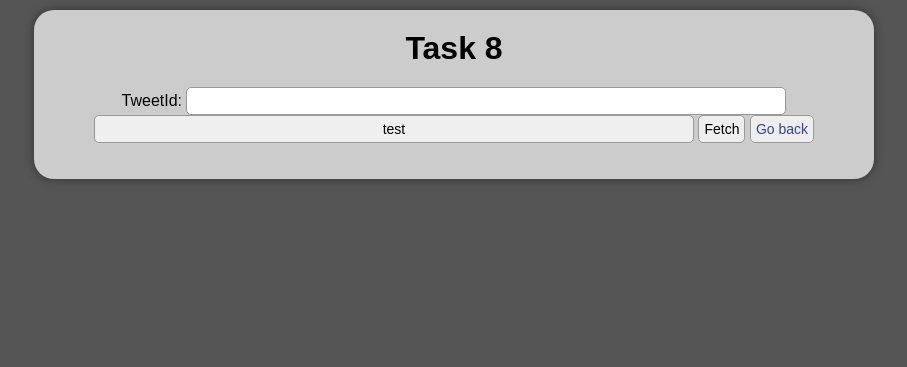
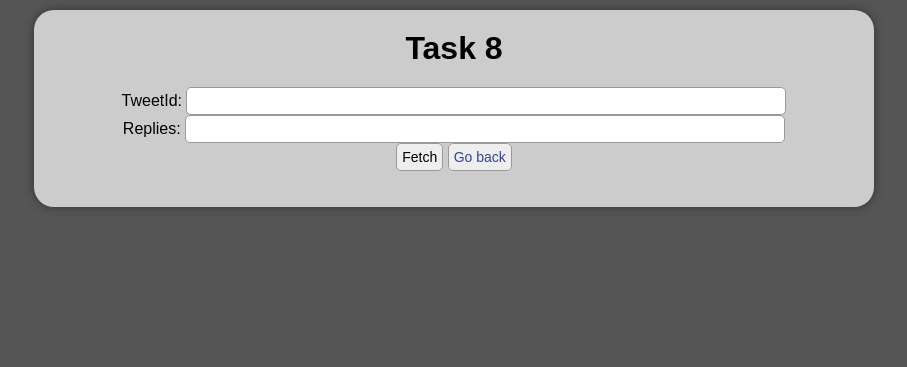
Before and after one commit to kocko/rumour-eval, a Flask app: page /fetch in a window 1280 px wide. Shown: the top 367 px of the page, without its empty margins (186-1093 px from the left). Run offline with Flask 2, Linux system fonts and the light colour scheme; parts of the project's set-up code (start-up, migrations or seed data) failed here and were passed over.

Commit message:
Implemented fetching tweet replies by passing a list of ids, because the tweepy api does not support fetching replies and so does the official Twitter API.

```diff
--- a/server.py
+++ b/server.py
@@ -41,11 +41,17 @@ def fetch_tweet_page():
 @app.route("/fetch-tweet", methods=['POST'])
 def fetch_tweet_by_id():
     tweet_id = request.form['tweet_id']
+
     create_folders(tweet_id)
     api = authenticate()
 
     tweet = api.get_status(tweet_id)
-    persist_tweet(tweet, "source-tweet")
+    persist_tweet(tweet, str(tweet.id), "source-tweet")
+
+    reply_ids = request.form['replies_list']
+    for reply_id in reply_ids.split(','):
+        reply = api.get_status(reply_id.strip())
+        persist_tweet(reply, str(tweet.id), "replies")
 
     return render_template('success.html')
 
@@ -75,9 +81,9 @@ def authenticate():
     return tweepy.API(auth)
 
 
-def persist_tweet(tweet, folder):
+def persist_tweet(tweet, parent_tweet_id, folder):
     tweet_id_as_string = str(tweet.id)
-    tweet_dir = "resources/dataset/rumoureval-data/random-rumours/" + tweet_id_as_string + "/" + folder
+    tweet_dir = "resources/dataset/rumoureval-data/random-rumours/" + parent_tweet_id + "/" + folder
     with open(tweet_dir + "/" + tweet_id_as_string + ".json", 'w') as outfile:
         json.dump(tweet._json, outfile)
 
--- a/templates/fetch.html
+++ b/templates/fetch.html
@@ -9,11 +9,10 @@
     <form id="search-form" action="fetch-tweet" method="post">
         <label for="tweet_id">TweetId:</label>
         <input id="tweet_id" name="tweet_id">
-        <!--<br/>-->
-        <!--<label for="replies-list">Replies:</label>-->
-        <!--<input id="replies-list">-->
-        <!--<br />-->
-        <input type="submit" title="test" value="test">
+        <br/>
+        <label for="replies_list">Replies:</label>
+        <input id="replies_list" name="replies_list">
+        <br />
         <button type="submit">Fetch</button>
         <a class="fetch" href="/">Go back</a>
     </form>
```
